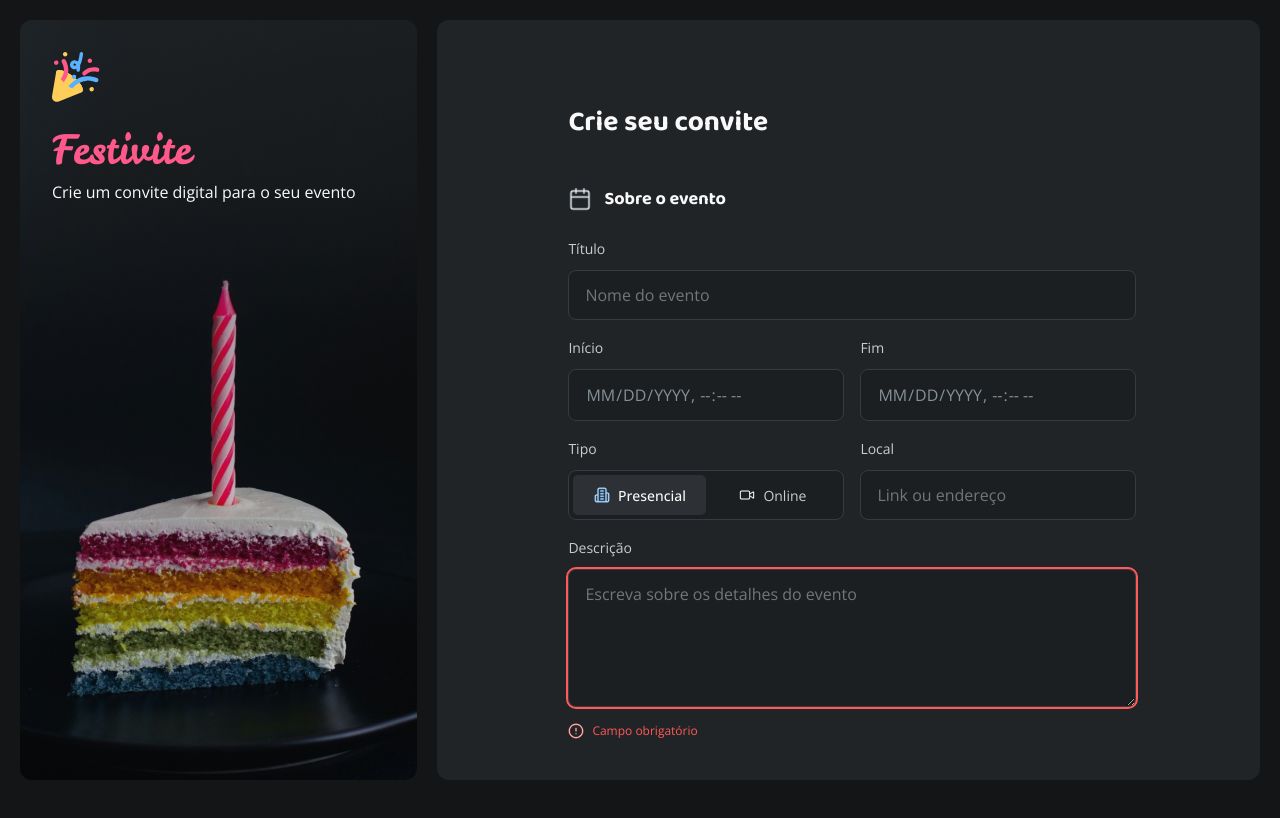
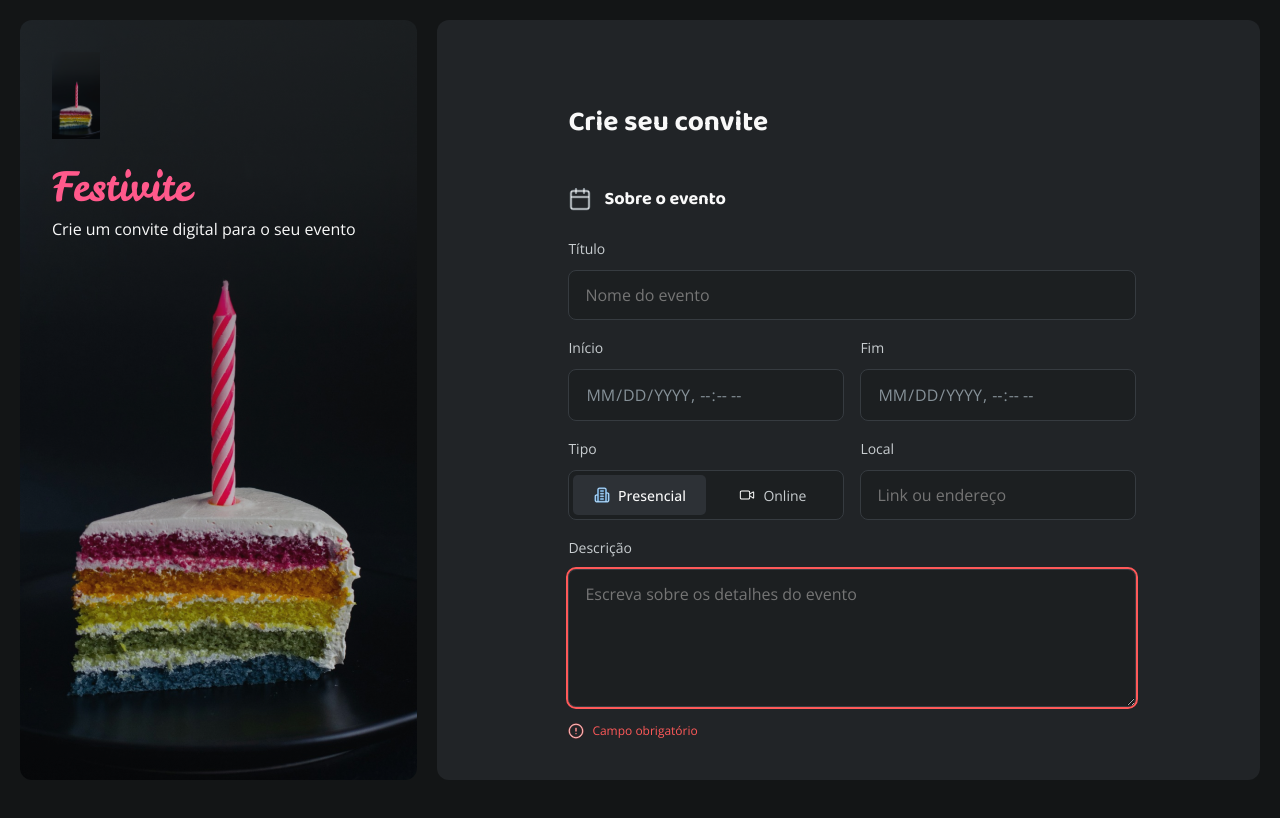
Before and after one commit to raissaaciolee/Formul-rio-Convite, a plain HTML site: page index.html in a window 1280 px wide. Shown: the top 818 px of the page. Drawn offline with nearby package versions, Linux system fonts and the light colour scheme.

Commit message:
image direction adjustments

```diff
--- a/index.html
+++ b/index.html
@@ -11,7 +11,7 @@
     <div id="app" class="grid">
         <aside>
             <div class="aside-container">
-                <img src="./assets/icons/logo-icon.svg" alt="Logo da Festivite">
+                <img src="assets/images/cake-image.png" alt="Logo da Festivite">
                 <h1>Festivite</h1>
                 <p>Crie um convite digital para o seu evento</p>
             </div>
```
